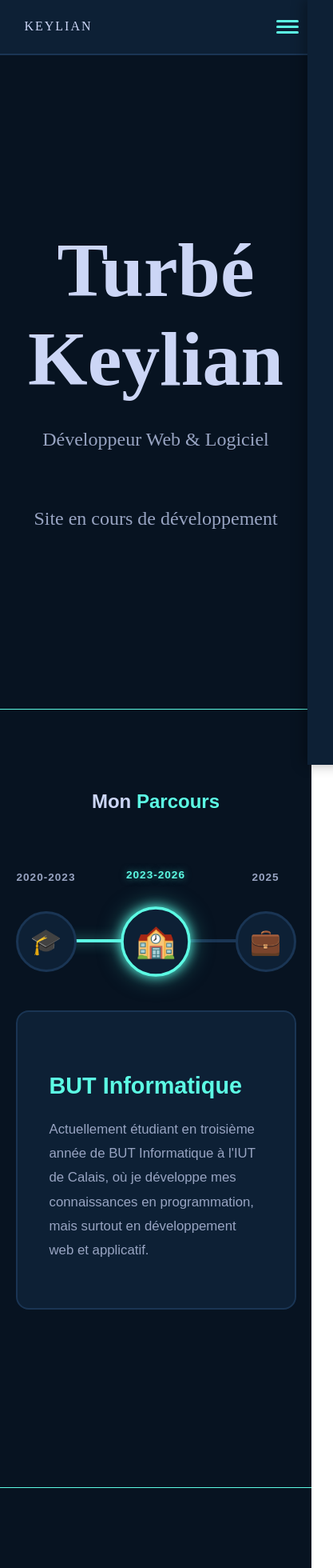
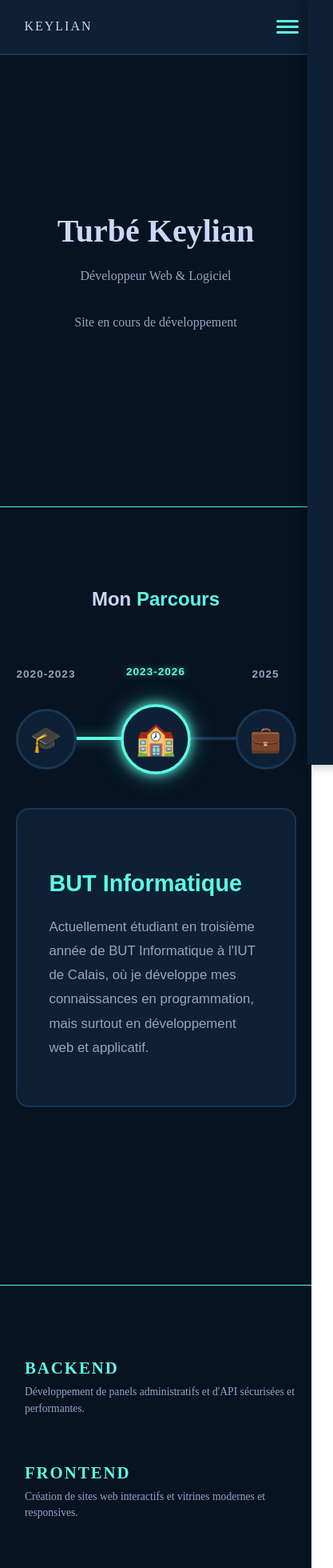
Before and after one commit to keylian15/portfolio, a Vue app: page / in a window 390 px wide. Shown: the top 1960 px of the page at 80% size, 417 px wide, since content can reach past the window. Built offline with nearby package versions, Linux system fonts and the light colour scheme.

Commit message:
style(responsive): page principal

```diff
--- a/src/views/HomeView.vue
+++ b/src/views/HomeView.vue
@@ -164,4 +164,235 @@ const projet = {
   width: 33%;
   justify-content: center;
 }
+
+/* ========================== */
+/* RESPONSIVE STYLES          */
+/* ========================== */
+
+/* Grands écrans et tablettes larges */
+@media screen and (max-width: 1200px) {
+  .hero h1 {
+    font-size: 5rem;
+  }
+
+  .subtitle {
+    font-size: 1.3rem;
+  }
+
+  .content {
+    padding: 5rem 8%;
+  }
+
+  .skills {
+    gap: 1.5rem;
+  }
+
+  .project-wrapper {
+    width: 50%;
+  }
+}
+
+/* Tablettes */
+@media screen and (max-width: 1024px) {
+  .hero h1 {
+    font-size: 4.5rem;
+  }
+
+  .subtitle {
+    font-size: 1.2rem;
+    margin-bottom: 2.5rem;
+  }
+
+  .content {
+    padding: 4rem 6%;
+  }
+
+  .skills {
+    margin-top: 4rem;
+  }
+
+  .skill-card {
+    padding: 1.8rem;
+    min-width: 220px;
+  }
+
+  .skill-card h2 {
+    font-size: 1.5rem;
+  }
+
+  .skill-card p {
+    font-size: 0.95rem;
+  }
+
+  .latest-project {
+    padding: 3.5rem 6%;
+  }
+
+  .section-title {
+    font-size: 2.2rem;
+  }
+
+  .project-wrapper {
+    width: 60%;
+  }
+}
+
+/* Petites tablettes et grands mobiles */
+@media screen and (max-width: 768px) {
+  .hero {
+    height: 80vh;
+  }
+
+  .hero h1 {
+    font-size: 3.5rem;
+  }
+
+  .subtitle {
+    font-size: 1.1rem;
+    margin-bottom: 2rem;
+  }
+
+  .content {
+    padding: 3rem 4%;
+  }
+
+  .skills {
+    flex-direction: column;
+    margin-top: 3rem;
+    gap: 1.5rem;
+  }
+
+  .skill-card {
+    padding: 1.5rem;
+    min-width: auto;
+    width: 100%;
+  }
+
+  .skill-card h2 {
+    font-size: 1.4rem;
+  }
+
+  .skill-card p {
+    font-size: 0.9rem;
+  }
+
+  .latest-project {
+    padding: 3rem 4%;
+  }
+
+  .section-title {
+    font-size: 2rem;
+    margin-bottom: 1.5rem;
+  }
+
+  .project-wrapper {
+    width: 100%;
+  }
+
+  .btn-projects {
+    padding: 0.8rem 2.5rem;
+    font-size: 0.95rem;
+  }
+}
+
+/* Mobiles */
+@media screen and (max-width: 480px) {
+  .hero {
+    height: 70vh;
+  }
+
+  .hero h1 {
+    font-size: 2.5rem;
+    padding: 0 1rem;
+  }
+
+  .subtitle {
+    font-size: 1rem;
+    margin-bottom: 1.5rem;
+    padding: 0 1rem;
+  }
+
+  .content {
+    padding: 2.5rem 3%;
+  }
+
+  .skills {
+    margin-top: 2rem;
+    gap: 1.2rem;
+  }
+
+  .skill-card {
+    padding: 1.2rem;
+  }
+
+  .skill-card h2 {
+    font-size: 1.3rem;
+  }
+
+  .skill-card p {
+    font-size: 0.85rem;
+    line-height: 1.5;
+  }
+
+  .latest-project {
+    padding: 2.5rem 3%;
+    gap: 1.5rem;
+  }
+
+  .section-title {
+    font-size: 1.7rem;
+    margin-bottom: 1.2rem;
+  }
+
+  .btn-projects {
+    padding: 0.7rem 2rem;
+    font-size: 0.9rem;
+  }
+}
+
+/* Très petits mobiles */
+@media screen and (max-width: 360px) {
+  .hero h1 {
+    font-size: 2rem;
+  }
+
+  .subtitle {
+    font-size: 0.9rem;
+    margin-bottom: 1rem;
+  }
+
+  .content {
+    padding: 2rem 3%;
+  }
+
+  .skills {
+    margin-top: 1.5rem;
+    gap: 1rem;
+  }
+
+  .skill-card {
+    padding: 1rem;
+  }
+
+  .skill-card h2 {
+    font-size: 1.2rem;
+  }
+
+  .skill-card p {
+    font-size: 0.8rem;
+  }
+
+  .latest-project {
+    padding: 2rem 3%;
+  }
+
+  .section-title {
+    font-size: 1.5rem;
+  }
+
+  .btn-projects {
+    padding: 0.6rem 1.5rem;
+    font-size: 0.85rem;
+  }
+}
 </style>
```
